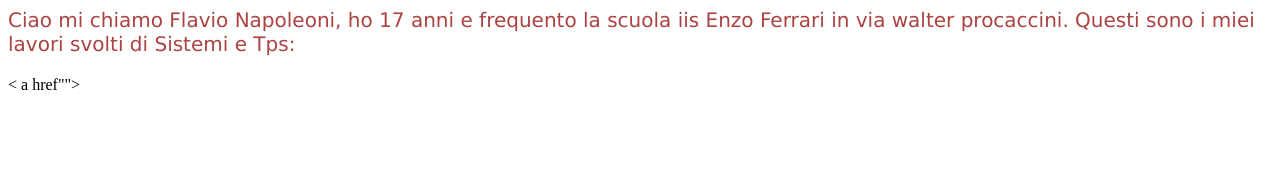
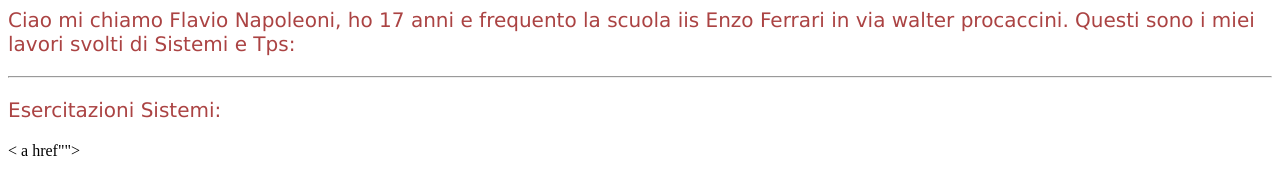
Before and after one commit to flavionapoleoni/flavionapoleoni.github.io, a plain HTML site: page index.html in a window 1280 px wide. Drawn offline with Linux system fonts and the light colour scheme.

Commit message:
Update index.html

```diff
--- a/index.html
+++ b/index.html
@@ -15,6 +15,12 @@
 <p> Ciao mi chiamo Flavio Napoleoni, ho 17 anni e frequento la scuola iis Enzo Ferrari in via walter procaccini.
   Questi sono i miei lavori svolti di Sistemi e Tps:
 </p>
+   <hr>
+<p>
+ Esercitazioni Sistemi:
+</p>
+
+
 < a href""> </a>
 
 
```
